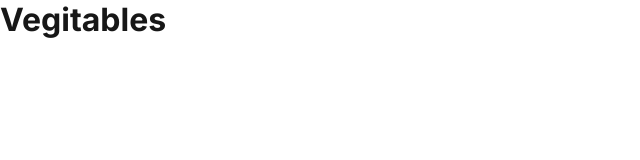
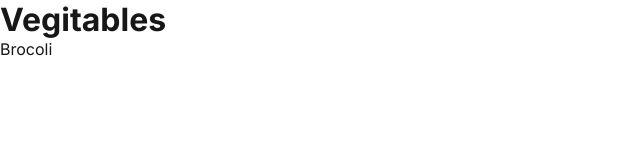
Before and after one commit to Chathupachamika/nextjs_app, a Next.js app: page /products/vegis in a window 1280 px wide. Shown: the top 160 px of the page, without its empty margins (0-640 px from the left). Built offline with nearby package versions, Linux system fonts and the light colour scheme.

Commit message:
cth all routes

```diff
--- a/src/app/products/vegis/page.jsx
+++ b/src/app/products/vegis/page.jsx
@@ -1,8 +1,28 @@
 import React from 'react'
+import Link from 'next/link'
 
 function page() {
+  const vegis =[
+    {
+      id:1,
+      veginame: "Brocoli"
+    }
+  ]
   return (
+    <>
     <h1>Vegitables</h1>
+
+    <ul>
+      {vegis.map((vegi)=>{
+        return(
+          <li>
+            <Link href={'/products/vegis/${vegi.veginame}'}>{vegi.veginame}</Link>
+          </li>
+        )
+      })}
+    </ul>
+    </>
+
   )
 }
 
--- a/src/app/services/page.jsx
+++ b/src/app/services/page.jsx
@@ -1,8 +1,11 @@
 import React from 'react'
+import Link from 'next/link'
 
 function page() {
   return (
-    <h1>Services page</h1>
+    <><h1>Services page</h1>
+    <Link href="/">Back to Home</Link>
+    </>
   )
 }
 
```
Also changed, not shown: src/app/page.jsx (+11 -1 lines).
